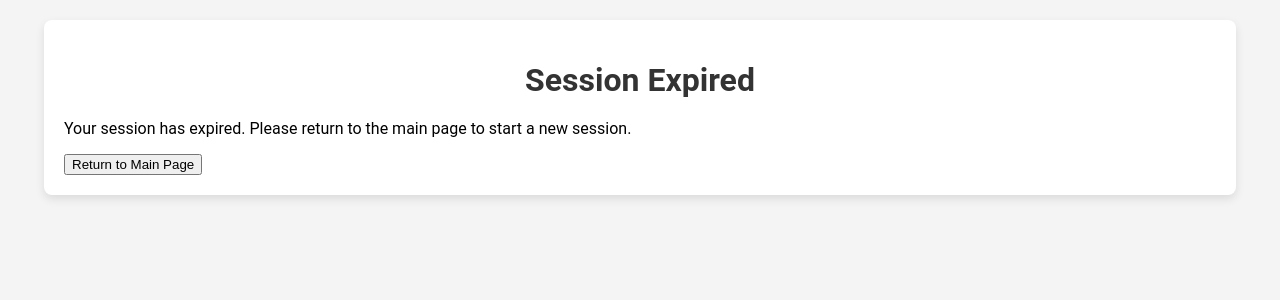
After one commit to SkywardSyntax/GeminiFlask, a Flask app: page /time-expired in a window 1280 px wide. The commit adds this page. Shown: the top 300 px of the page. Run offline with Flask 3, Linux system fonts and the light colour scheme.

Commit message:
Add a timer to the webpage and display a time expired page
Add a timer to the webpage and display a "time expired" page after 5 minutes.

* **app.py**:
  - Add a new route `/time-expired` to handle the "time expired" page.
  - Update the `index` route to start a session timer when the page loads.
  - Add logic to check if the session timer has expired and redirect to `/time-expired`.

* **templates/index.html**:
  - Add JavaScript code to start a 5-minute countdown timer when the page loads.
  - Add logic to redirect to the "time expired" page when the timer reaches zero.

* **templates/time_expired.html**:
  - Create a new HTML template to display the "time expired" message.
  - Include a message indicating that the session has expired and a button to return to the main page.

* **static/main.css**:
  - Add CSS styles for the "time expired" page.
  - Style the message and button on the "time expired" page.

```diff
--- a/app.py
+++ b/app.py
@@ -1,10 +1,10 @@
 import os
 import google.generativeai as genai
-from flask import Flask, render_template, request, session, jsonify, send_file
+from flask import Flask, render_template, request, session, jsonify, send_file, redirect, url_for
 from flask_session import Session
 import markdown
 import json
-from datetime import datetime
+from datetime import datetime, timedelta
 import io
 import re
 import markdownify
@@ -41,6 +41,12 @@ def index():
     # Set the model_responded flag to True if there is at least one model message in the chat history
     if any(message['role'] == 'model' for message in chat_history):
         model_responded = True
+
+    # Check if the session timer has expired
+    if 'timer_start' in session:
+        timer_start = session['timer_start']
+        if datetime.now() - timer_start > timedelta(minutes=5):
+            return redirect(url_for('time_expired'))
 
     if request.method == 'POST':
         if 'clear-history' in request.form:
@@ -88,6 +94,10 @@ def index():
             model_responded = True
 
             return jsonify({'answer': bot_response_markdown})
+
+    # Start the session timer when the page loads
+    if 'timer_start' not in session:
+        session['timer_start'] = datetime.now()
 
     chat_history = session.get('chat_history', [])
     return render_template('index.html', chat_history=chat_history, model_responded=model_responded)
@@ -148,5 +158,9 @@ def latest_messages():
     latest_bot_responses = data["bot_responses"][-5:]
     return jsonify({'user_messages': latest_user_messages, 'bot_responses': latest_bot_responses})
 
+@app.route('/time-expired')
+def time_expired():
+    return render_template('time_expired.html')
+
 if __name__ == '__main__':
     app.run(debug=True)
--- /dev/null
+++ b/templates/time_expired.html
@@ -0,0 +1,16 @@
+<!DOCTYPE html>
+<html lang="en">
+<head>
+    <meta charset="UTF-8">
+    <meta name="viewport" content="width=device-width, initial-scale=1.0">
+    <title>Session Expired</title>
+    <link rel="stylesheet" href="{{ url_for('static', filename='main.css') }}">
+</head>
+<body>
+    <div class="container">
+        <h1>Session Expired</h1>
+        <p>Your session has expired. Please return to the main page to start a new session.</p>
+        <button onclick="window.location.href='/'">Return to Main Page</button>
+    </div>
+</body>
+</html>
```
Also changed, not shown: static/main.css (+68 -0 lines), templates/index.html (+21 -0 lines), README.md.
